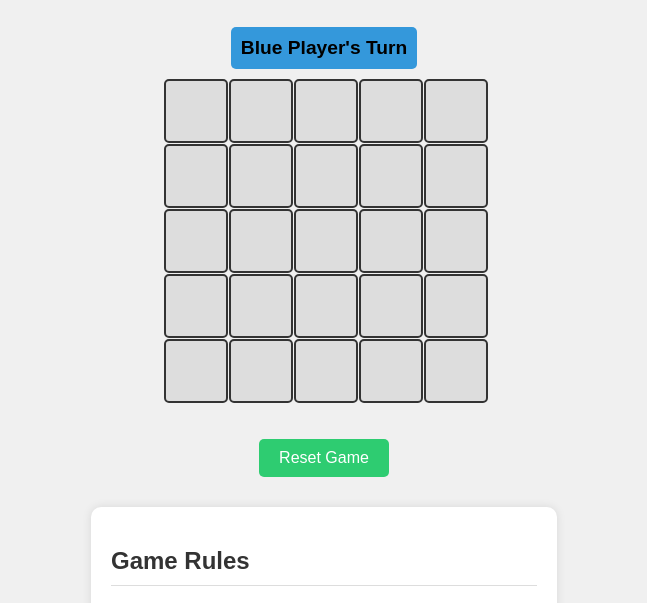
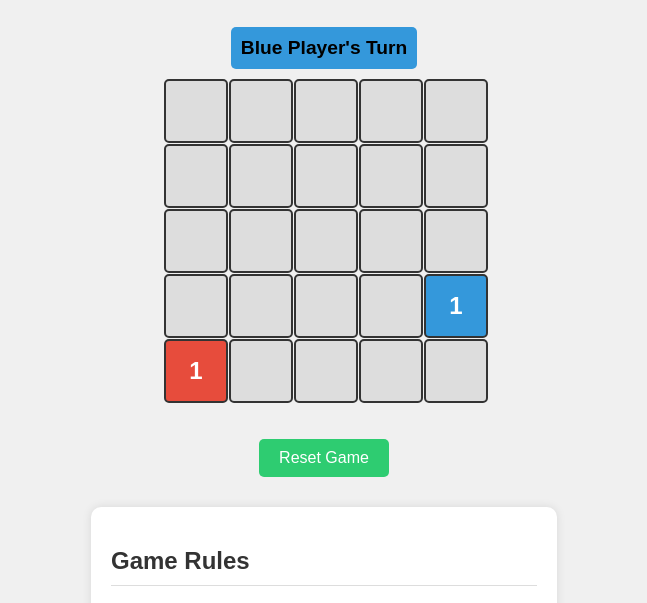
Before and after one commit to nushhw/color-wars, a plain HTML site: page index.html in a window 1280 px wide. Shown: the part 167-770 px from the top of the page, without its empty margins (316-963 px from the left). Drawn offline with Linux system fonts and the light colour scheme.

Commit message:
Update index.html

```diff
--- a/index.html
+++ b/index.html
@@ -176,7 +176,7 @@
             let board = createEmptyBoard();
             let gameOver = false;
 
-            // Initialize the game board
+            // Initialize the game board with one random dot for each player
             function createEmptyBoard() {
                 const board = [];
                 for (let i = 0; i < 5; i++) {
@@ -189,7 +189,26 @@
                     }
                     board.push(row);
                 }
+
+                // Place one initial dot for each player in random positions
+                placeInitialDot(board, BLUE_PLAYER);
+                placeInitialDot(board, RED_PLAYER);
+
                 return board;
+            }
+
+            function placeInitialDot(board, player) {
+                let placed = false;
+                while (!placed) {
+                    const row = Math.floor(Math.random() * 5);
+                    const col = Math.floor(Math.random() * 5);
+
+                    if (board[row][col].owner === null) {
+                        board[row][col].owner = player;
+                        board[row][col].dots = 1;
+                        placed = true;
+                    }
+                }
             }
 
             function renderBoard() {
```
